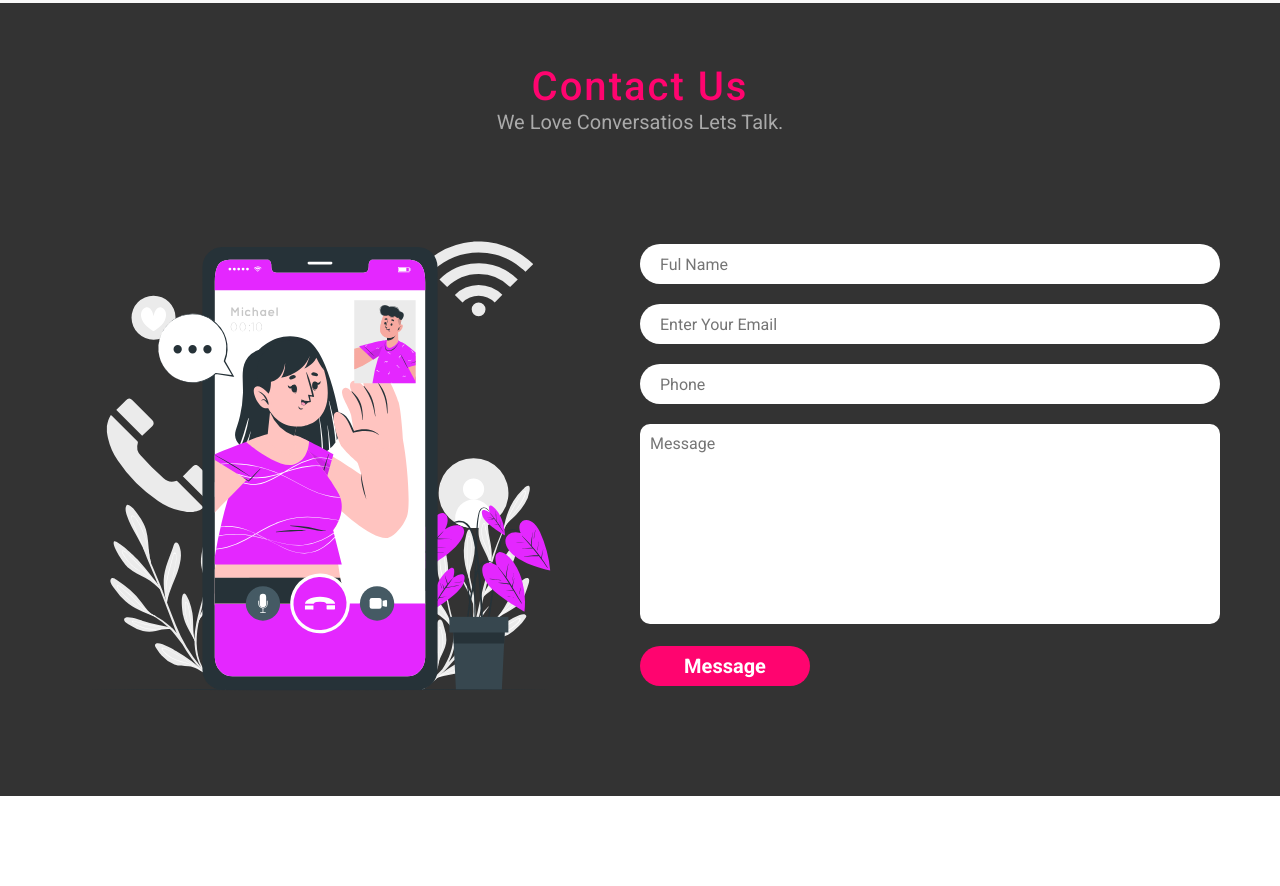
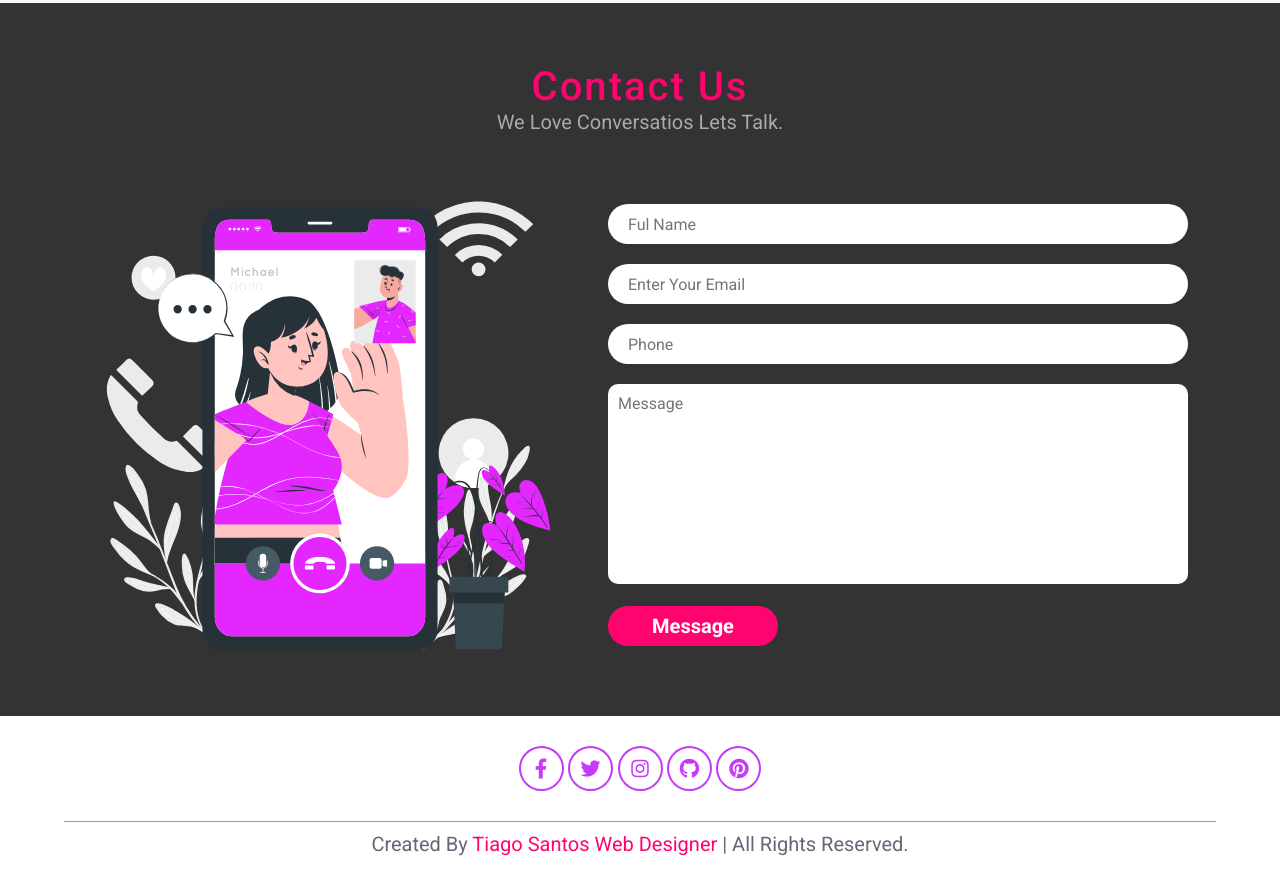
Before and after one commit to tscolors/OnlineEducation, a plain HTML site: page index.html in a window 1280 px wide. Shown: the part 3288-4174 px from the top of the page. Before the commit the page ends 4084 px from the top, so only its background shows below. Drawn offline with nearby package versions, Linux system fonts and the light colour scheme.

Commit message:
2º Complete project

```diff
--- a/assets/css/style.css
+++ b/assets/css/style.css
@@ -513,13 +513,13 @@ header .fa-times
     display: flex;
     align-items: center;
     justify-content: center;
-    padding: 5rem 0;
+    padding: 1rem 0;
     flex-wrap: wrap;
 }
 
 .contact .row .image img
 {
-    width: 50vw;
+    width: 45vw;
     height: 70vh;
 }
 
@@ -573,7 +573,51 @@ header .fa-times
     border: .2rem solid var(--pink);
 }
 
+.footer
+{
+    text-align: center;
+}
 
+.footer .icons
+{
+    padding: 3rem 0;
+}
+
+.footer .icons a
+{
+    height: 4.5rem;
+    width: 4.5rem;
+    line-height: 4.2rem;
+    border-radius: 50%;
+    color: var(--violet);
+    border: .2rem solid var(--violet);
+    font-size: 2rem;
+    margin: 0 .1rem;
+}
+
+.footer .icons a:hover
+{
+    color: var(--main-white);
+    background: var(--pink);
+    border-color: var(--pink);
+}
+
+.footer .credit
+{
+    font-size: 2rem;
+    border-top: .1rem solid #999;
+    margin:  0 auto;
+    color: var(--txt-p-color);
+    margin-bottom: 2rem;
+    width: 90%;
+    padding: 1rem 0;
+}
+
+
+.footer .credit span
+{
+    color: var(--pink);
+}
 
 
 
--- a/index.html
+++ b/index.html
@@ -305,6 +305,22 @@
 </section>
 <!-- contact section ends -->
 
+<!-- footer section starts  -->
+<section class="footer" id="footer">
+
+    <div class="icons">
+        <a href="#" class="fab fa-facebook-f"></a>
+        <a href="#" class="fab fa-twitter"></a>
+        <a href="#" class="fab fa-instagram"></a>
+        <a href="#" class="fab fa-github"></a>
+        <a href="#" class="fab fa-pinterest"></a>
+    </div>
+
+
+    <div class="credit">created by <span>Tiago Santos web designer</span> | all rights reserved. </div>
+</section>
+<!-- footer section ends -->
+
 
 
 
```
